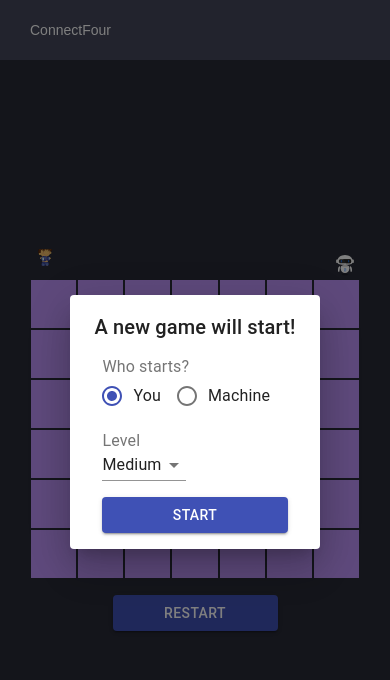
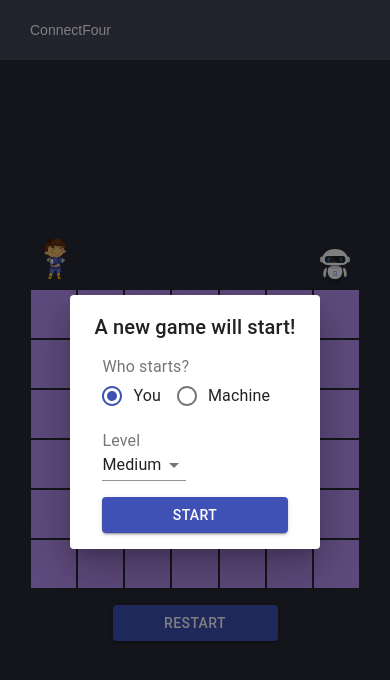
Before and after one commit to pedromtec/connectfour, a React (Create React App) app: page / in a window 390 px wide. Shown: the top 680 px of the page. Built offline with nearby package versions, Linux system fonts and the light colour scheme.

Commit message:
Fix avatar on mobile

```diff
--- a/src/components/HeaderStatus/styled.ts
+++ b/src/components/HeaderStatus/styled.ts
@@ -25,11 +25,12 @@ export const Avatar = styled.img`
 `
 
 export const AvatarContainer = styled.div`
-  width: 30px;
-  height: 30px;
+  width: 50px;
+  height: 50px;
   @media (min-width: 600px) {
     width: 70px;
     height: 70px;
+    padding-bottom: ${(props: Props) => (props.paddingBottom ? '0.8rem' : '0')};
   }
-  padding-bottom: ${(props: Props) => (props.paddingBottom ? '0.8rem' : '0')};
+  padding-bottom: ${(props: Props) => (props.paddingBottom ? '0.6rem' : '0')};
 `
```
